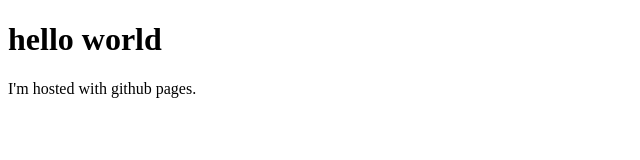
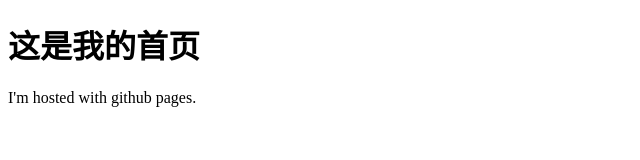
Before and after one commit to soulne/soulne.github.io, a plain HTML site: page index.html in a window 1280 px wide. Shown: the whole page, without its empty margins (0-640 px from the left). Drawn offline with Linux system fonts and the light colour scheme.

Commit message:
修改标题

```diff
--- a/index.html
+++ b/index.html
@@ -1,7 +1,7 @@
 <!DOCTYPE html>
 <html>
 <body>
-<h1>hello world</h1>
+<h1>这是我的首页</h1>
 <p>I'm hosted with github pages.<p>
 </body>
 </html>
```
